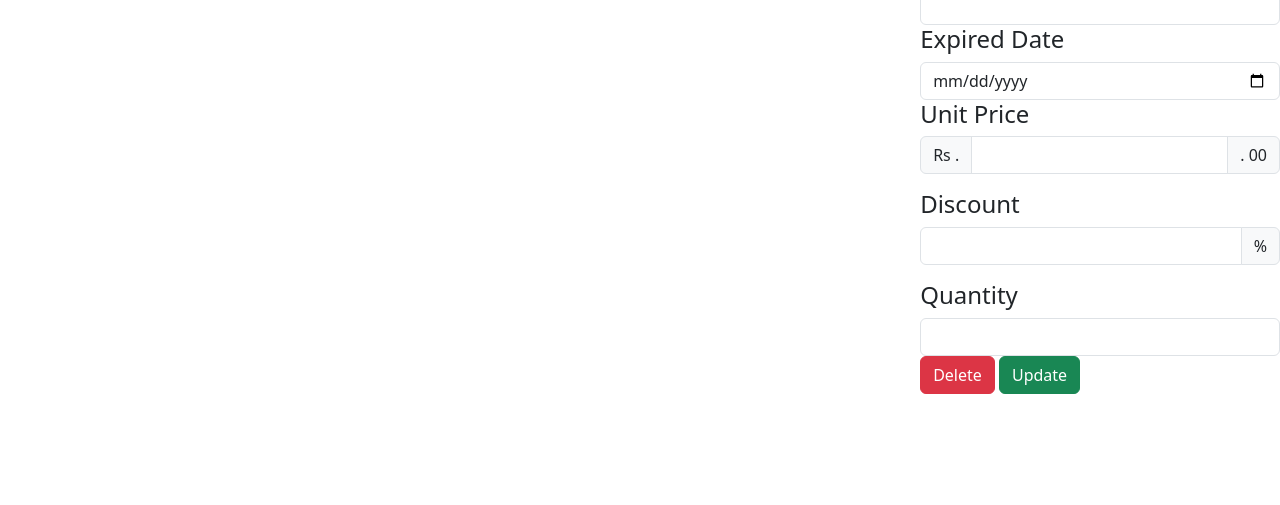
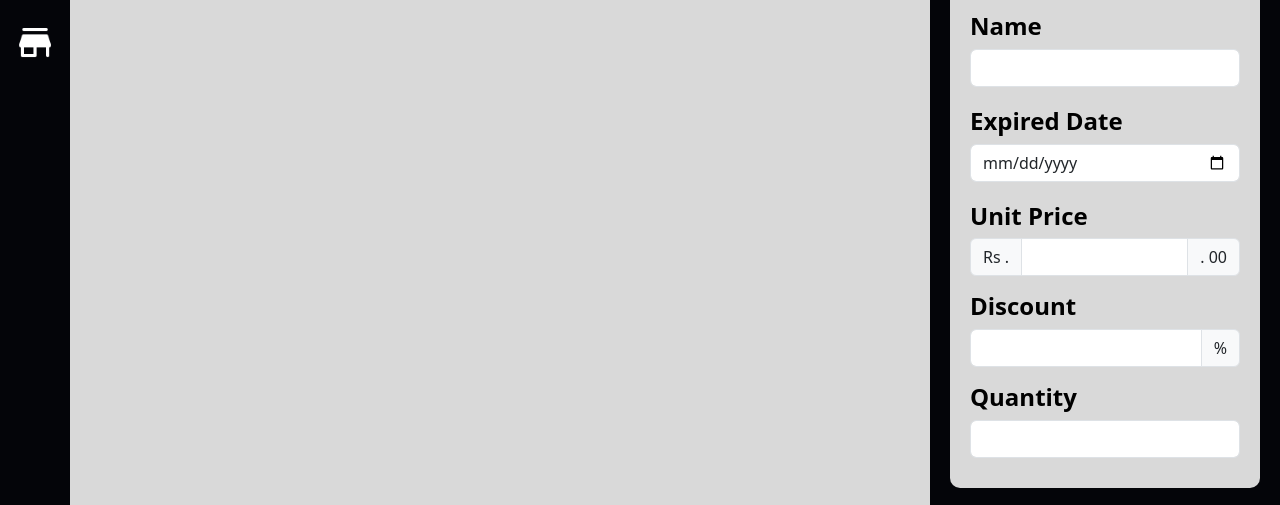
Before and after one commit to YasiruRavishka/MOS-Burgers-Project, a plain HTML site: page pages/storage-management.html in a window 1280 px wide. Shown: the part 208-713 px from the top of the page. Drawn offline with nearby package versions, Linux system fonts and the light colour scheme.

Commit message:
storage fixed

```diff
--- a/pages/storage-management.html
+++ b/pages/storage-management.html
@@ -15,7 +15,7 @@
       integrity="sha384-QWTKZyjpPEjISv5WaRU9OFeRpok6YctnYmDr5pNlyT2bRjXh0JMhjY6hW+ALEwIH"
       crossorigin="anonymous"
     />
-    <link rel="stylesheet" href="css/style-order.css" />
+    <link rel="stylesheet" href="css/style-storage.css" />
   </head>
   <body class="d-flex">
     <!---------------------------- Left ---------------------------->
```
